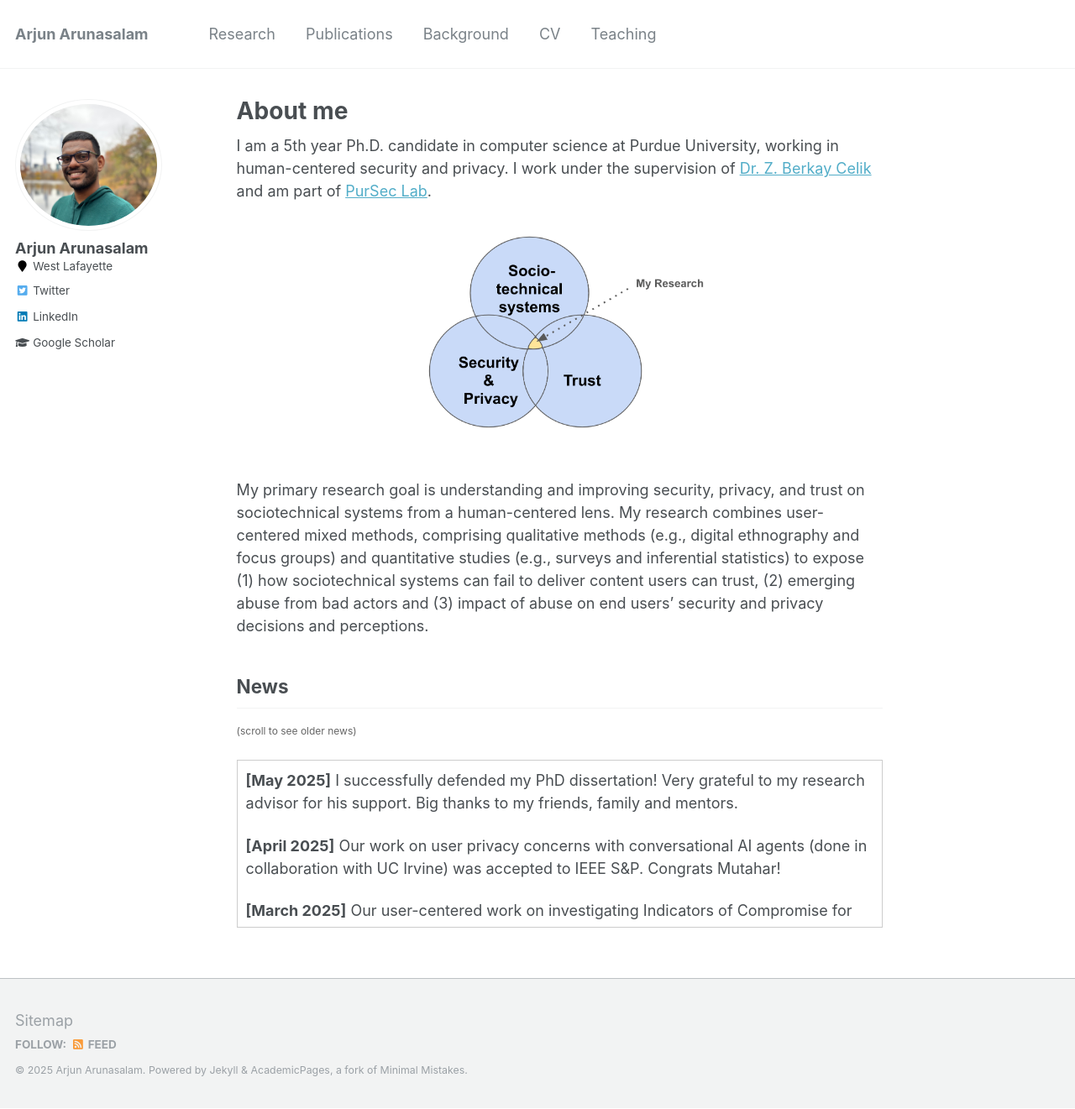
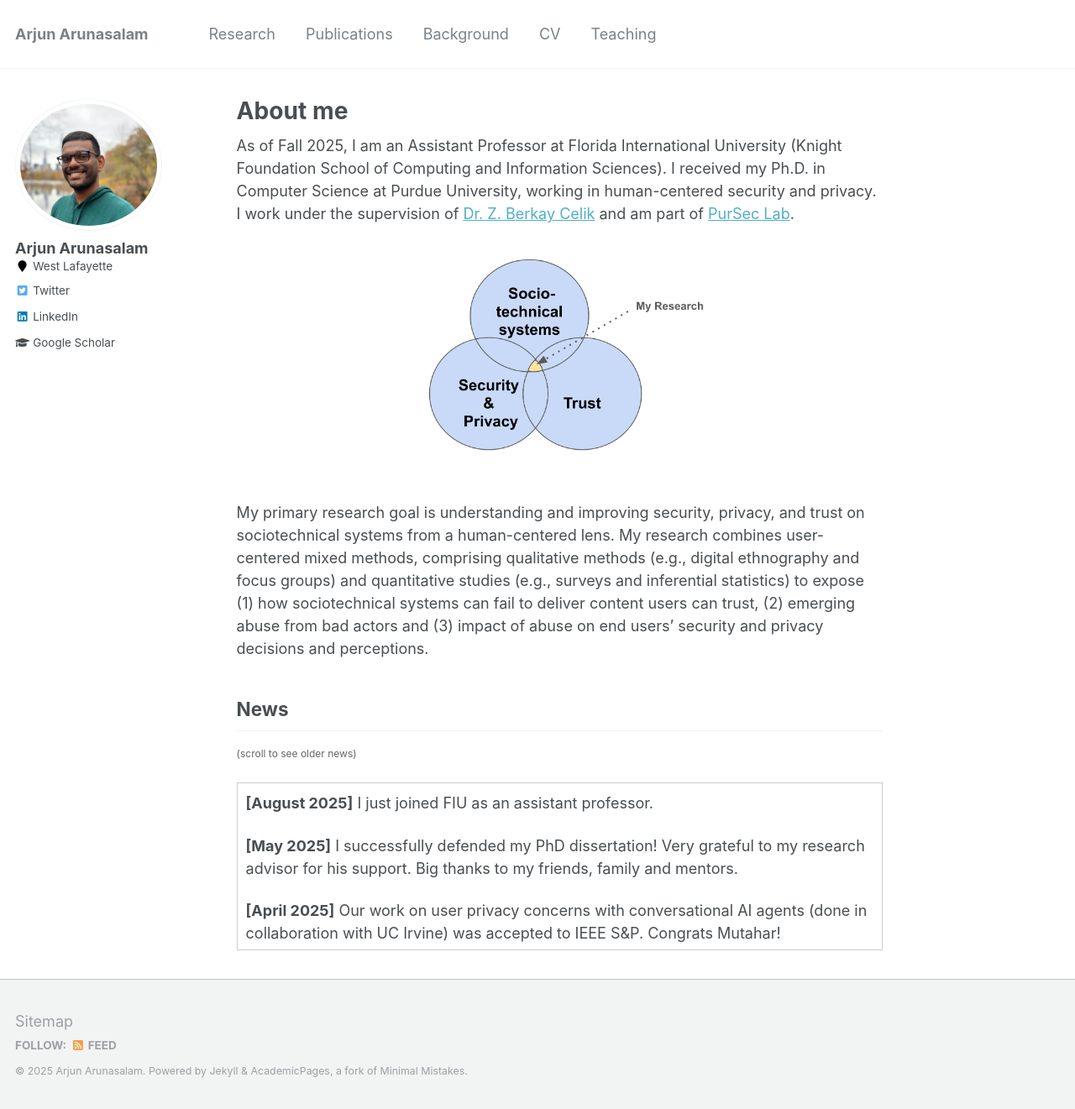
Before and after one commit to arjunarunasalam/arjunarunasalam.github.io, a Jekyll site: the page built from _pages/about.md, in a window 1280 px wide and 1321 px high. Shown: the whole window at 84% size. Built offline with Jekyll 4.4.1, drawn with Linux system fonts in a browser that asks for light colours.

Commit message:
FIU announcement

```diff
--- a/_pages/about.md
+++ b/_pages/about.md
@@ -18,7 +18,9 @@ redirect_from:
 </script>
 
 
-I am a 5th year Ph.D. candidate in computer science at Purdue University, working in human-centered security and privacy. I work under the supervision of [Dr. Z. Berkay Celik](https://beerkay.github.io/) and am part of [PurSec Lab](https://pursec.cs.purdue.edu/pubs.html).
+As of Fall 2025, I am an Assistant Professor at Florida International University (Knight Foundation School of Computing and Information Sciences). I received my Ph.D. in Computer Science at Purdue University, working in human-centered security and privacy. I work under the supervision of [Dr. Z. Berkay Celik](https://beerkay.github.io/) and am part of [PurSec Lab](https://pursec.cs.purdue.edu/pubs.html).
+
+
 
 <p align="center">
     <img src="/files/myresearch.png"
@@ -36,14 +38,15 @@ My primary research goal is understanding and improving security, privacy, and t
 qualitative methods (e.g., digital ethnography and focus groups) and quantitative studies (e.g., surveys and inferential statistics) to expose (1) how sociotechnical systems can fail to deliver content users can trust, (2) emerging abuse from bad actors and (3) impact of abuse on end users’ security and privacy decisions and perceptions.
 
 
-
 News
 -----
 <span style="font-size: 12px; color: #666666;">(scroll to see older news)</span>
 
 
 <div style="max-height: 200px; overflow-y: auto; border: 1px solid #ccc; padding: 10px;">
+       <p><strong>[August 2025]</strong> I just joined FIU as an assistant professor.</p>
      <p><strong>[May 2025]</strong> I successfully defended my PhD dissertation! Very grateful to my research advisor for his support. Big thanks to my friends, family and mentors.</p>
+
 
    <p><strong>[April 2025]</strong> Our work on user privacy concerns with conversational AI agents (done in collaboration with UC Irvine) was accepted to IEEE S&P. Congrats Mutahar!</p>
 
--- a/_pages/publications.md
+++ b/_pages/publications.md
@@ -14,14 +14,14 @@ author_profile: true
 
 *Understanding Users’ Security and Privacy Concerns and Attitudes Towards Conversational AI Platforms*<br>
 Mutahar Ali, **Arjun Arunasalam**, and Habiba Farrukh<br>
-Proceedings of the IEEE Symposium on Security and Privacy (Oakland), 2025 (to appear). <br>
+Proceedings of the IEEE Symposium on Security and Privacy (Oakland), 2025. <br>
 [Paper Here](https://arxiv.org/pdf/2504.06552)<br>
 
 
 
 *Shadowed Realities: An Investigation of UI Attacks in WebXR*<br>
 Chandrika Mukherjee, Reham Mohamed, **Arjun Arunasalam**, Habiba Farrukh, and Z. Berkay Celik<br>
-Proceedings of the **USENIX** Security Symposium, 2025 (to appear). <br>
+Proceedings of the **USENIX** Security Symposium, 2025. <br>
 [Paper Here](https://arjunarunasalam.github.io//files/2025_Shadowed_Realities_watermark.pdf)<br>
 
 
```
